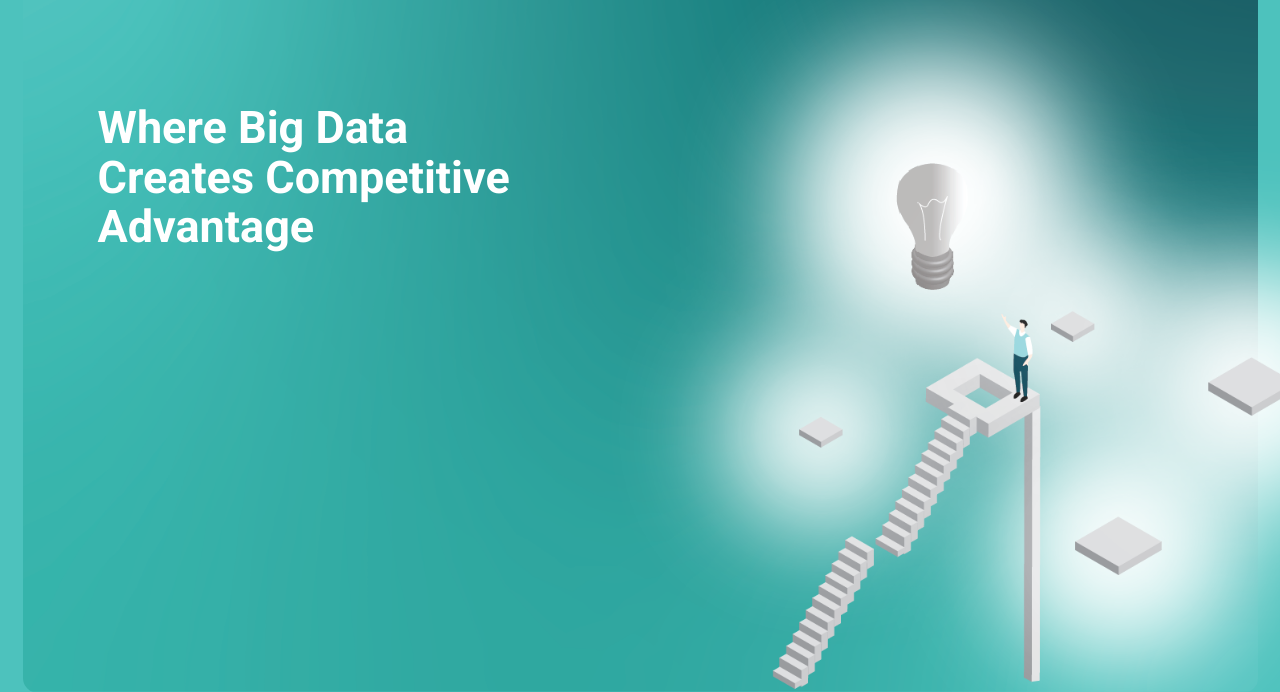
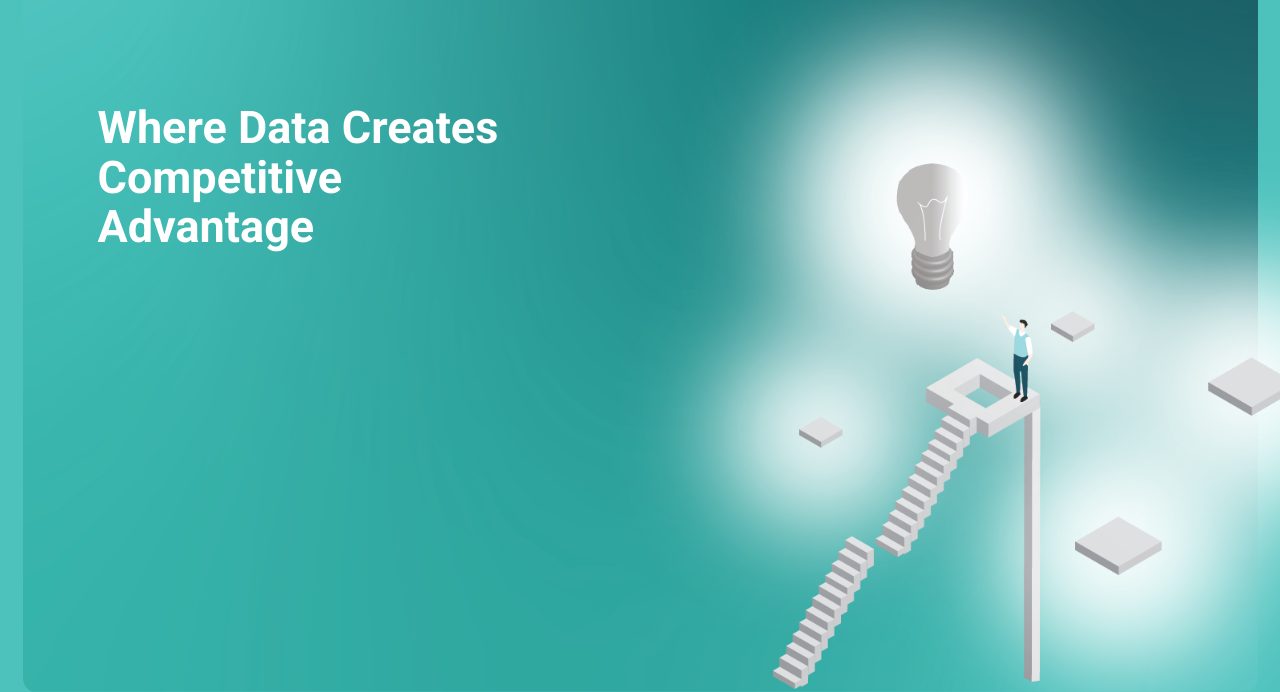
Before and after one commit to mmeganshaw/collar_solutions, a website: page public/index.html in a window 1280 px wide. Shown: the part 125-817 px from the top of the page. Drawn offline with nearby package versions, Linux system fonts and the light colour scheme.

Commit message:
Text changes

```diff
--- a/public/index.html
+++ b/public/index.html
@@ -48,9 +48,9 @@
             <div class="header-inner">
                 <div class="row">
                     <div class="col m12 l5" style="margin-top: 6rem; padding-left: 1rem;">
-                        <h2 class="show-on-large hide-on-med-and-down" style="color: white;">Where Big Data Creates Competitive Advantage </h2>
+                        <h2 class="show-on-large hide-on-med-and-down" style="color: white;">Where Data Creates Competitive Advantage </h2>
                             <h3 class="show-on-medium-and-down hide-on-large-only">
-                                Where Big Data Creates Competitive Advantage
+                                Where Data Creates Competitive Advantage
                             </h3>
 
                     </div>
@@ -82,10 +82,7 @@
             <div class="header-inner-mobile">
                 <div class="row">
                     <div class="col s12" style="margin-top: 1rem;">
-                        <h2 class="show-on-large hide-on-med-and-down" style="color: white;">Where Data Creates Competitive Advantage </h2>
-                            <h3 class="show-on-medium-and-down hide-on-large-only">
-                           Where Data Creates Competitive Advantage
-                            </h3>
+                        <h1 style="color: white;">Where Data Creates Competitive Advantage </h1>
                     </div>
                 </div>
             </div>
```
